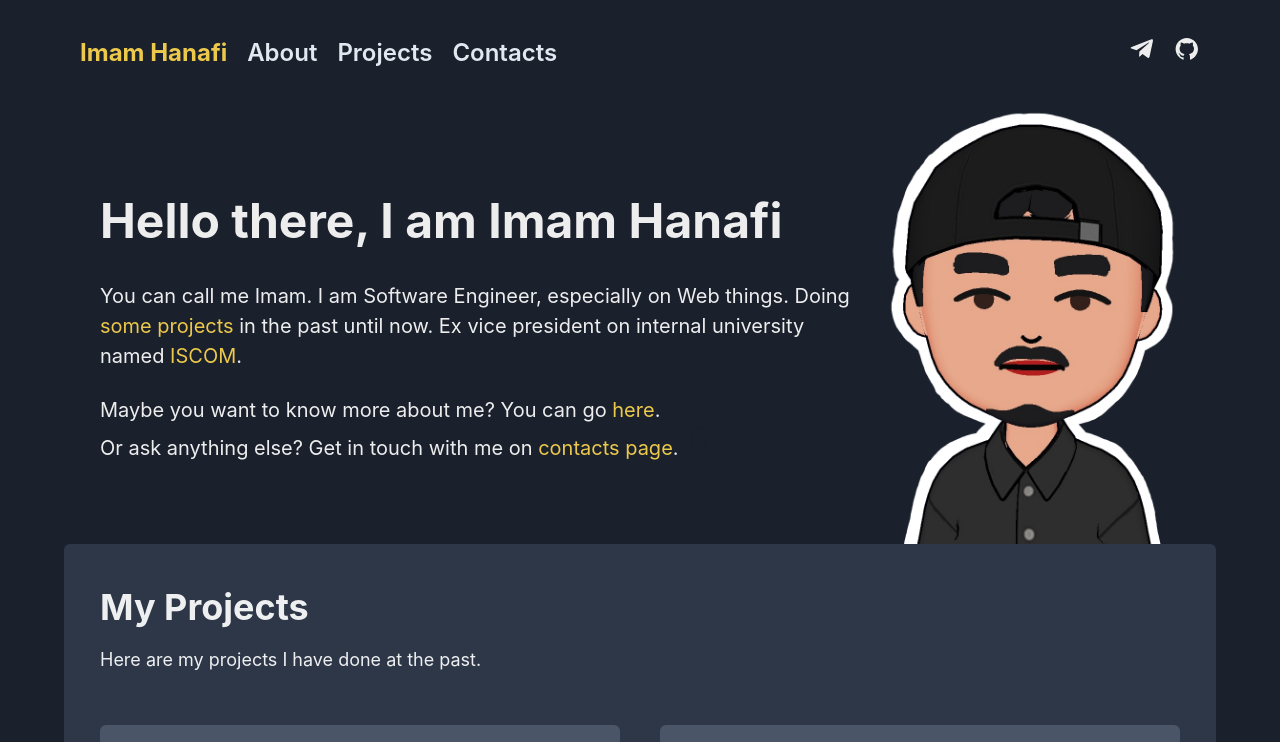
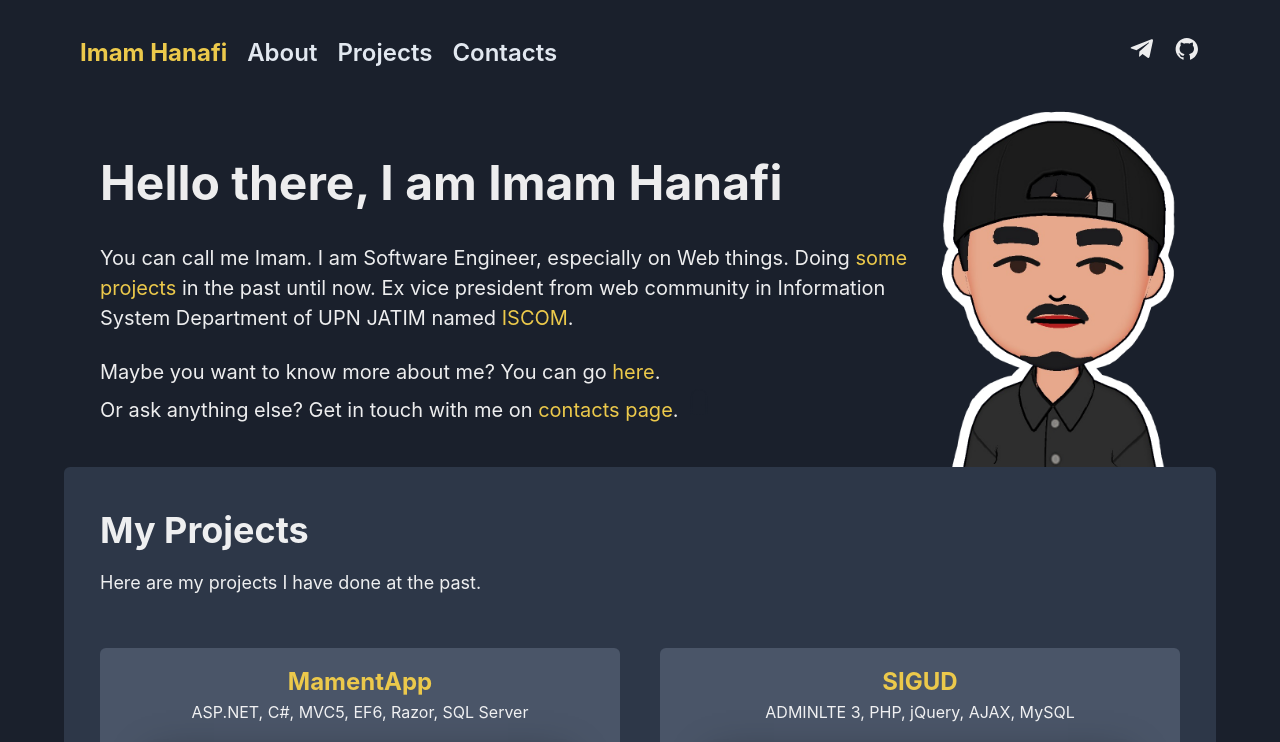
Before and after one commit to imamhanafi1998/landing-page-2, a React (Create React App) app: page / in a window 1280 px wide. Shown: the top 742 px of the page. Built offline with nearby package versions, Linux system fonts and the light colour scheme.

Commit message:
Update Home.js

```diff
--- a/src/components/pages/Home.js
+++ b/src/components/pages/Home.js
@@ -75,7 +75,7 @@ const Home = () => {
               <Link as={ReactLink} to="/projects" color="yellow.400">
                 some projects
               </Link>{" "}
-              in the past until now. Ex vice president on internal university
+              in the past until now. Ex vice president from web community in Information System Department of UPN JATIM
               named{" "}
               <Tooltip
                 placement="bottom-start"
```
